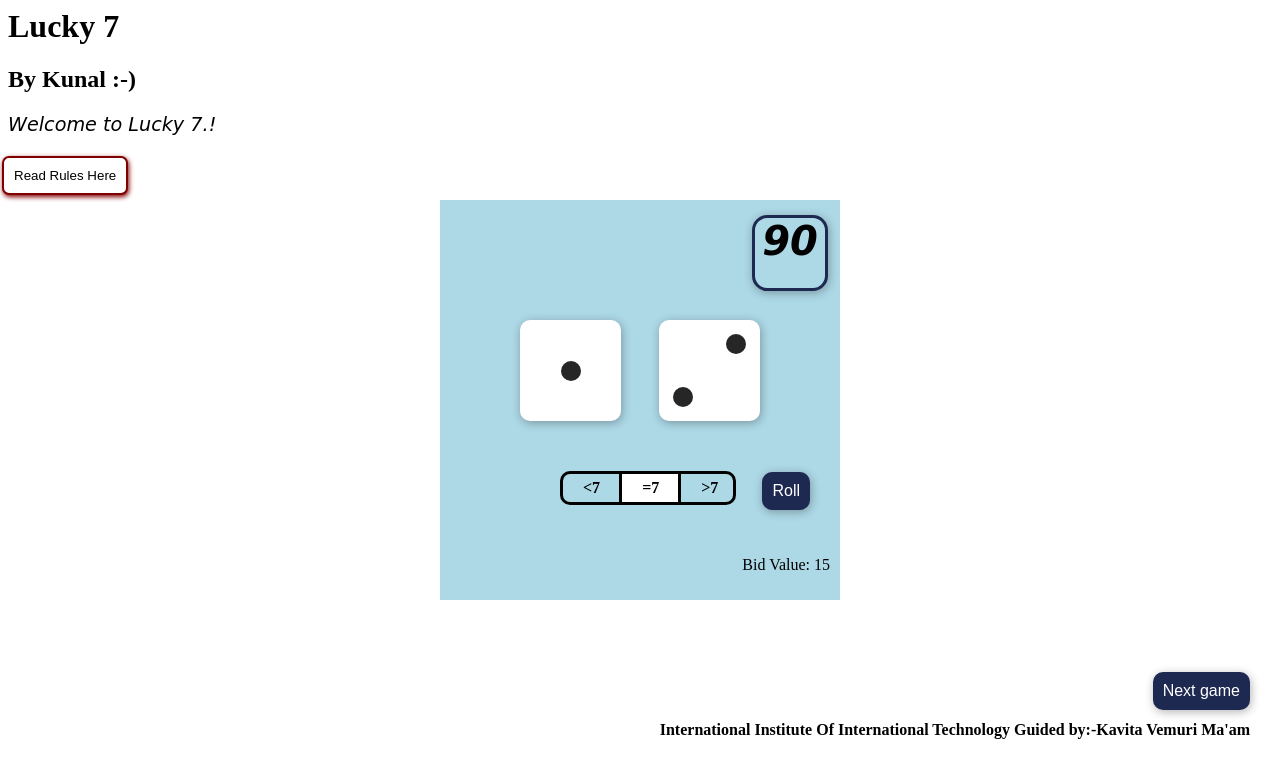
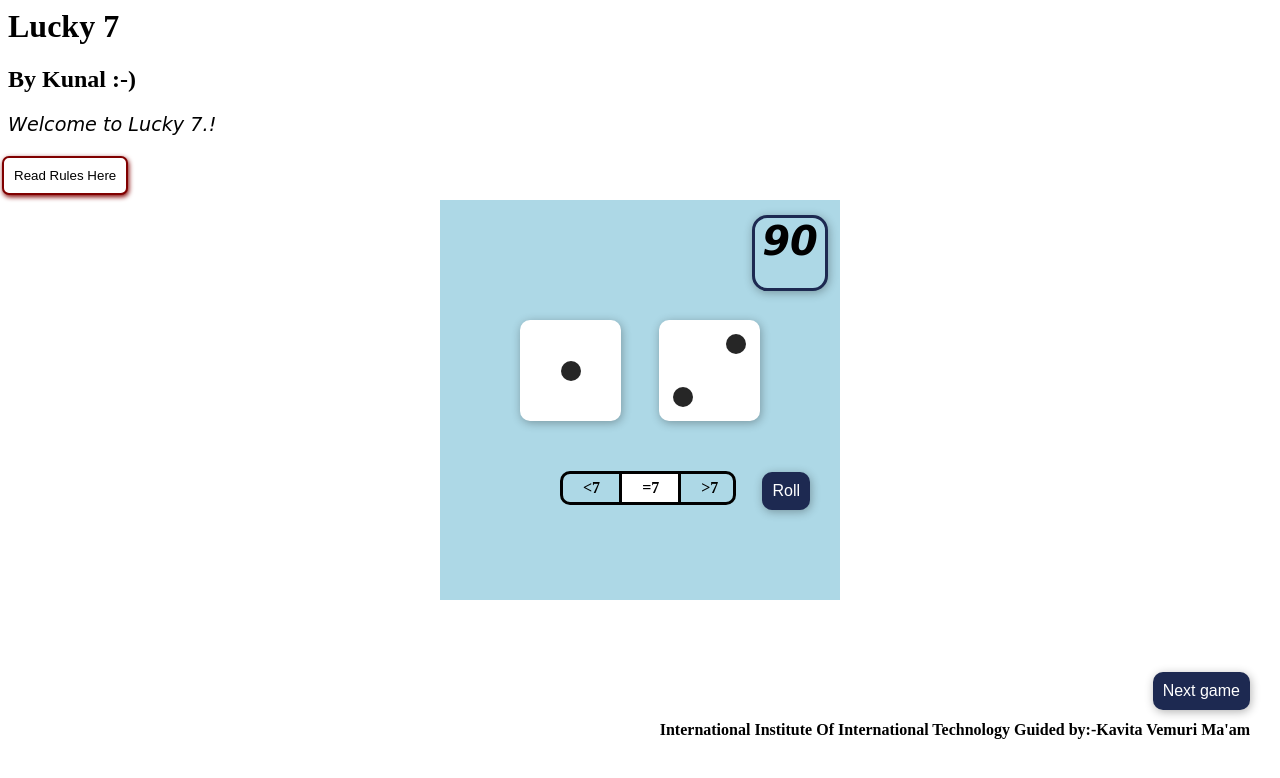
Before and after one commit to lahotikunal/insurance_fofi, a plain HTML site: page index.html in a window 1280 px wide. Drawn offline with Linux system fonts and the light colour scheme.

Commit message:
Update index.html

```diff
--- a/index.html
+++ b/index.html
@@ -63,7 +63,7 @@ class="next game">Next game</button>
  </div>
    <button id="button">Roll</button>
 
-   <p class="para">Bid Value: 15 </p>
+
 	   <body>
 <script type="text/javascript" src="lucky7java.js"></script>
 </body>
```
